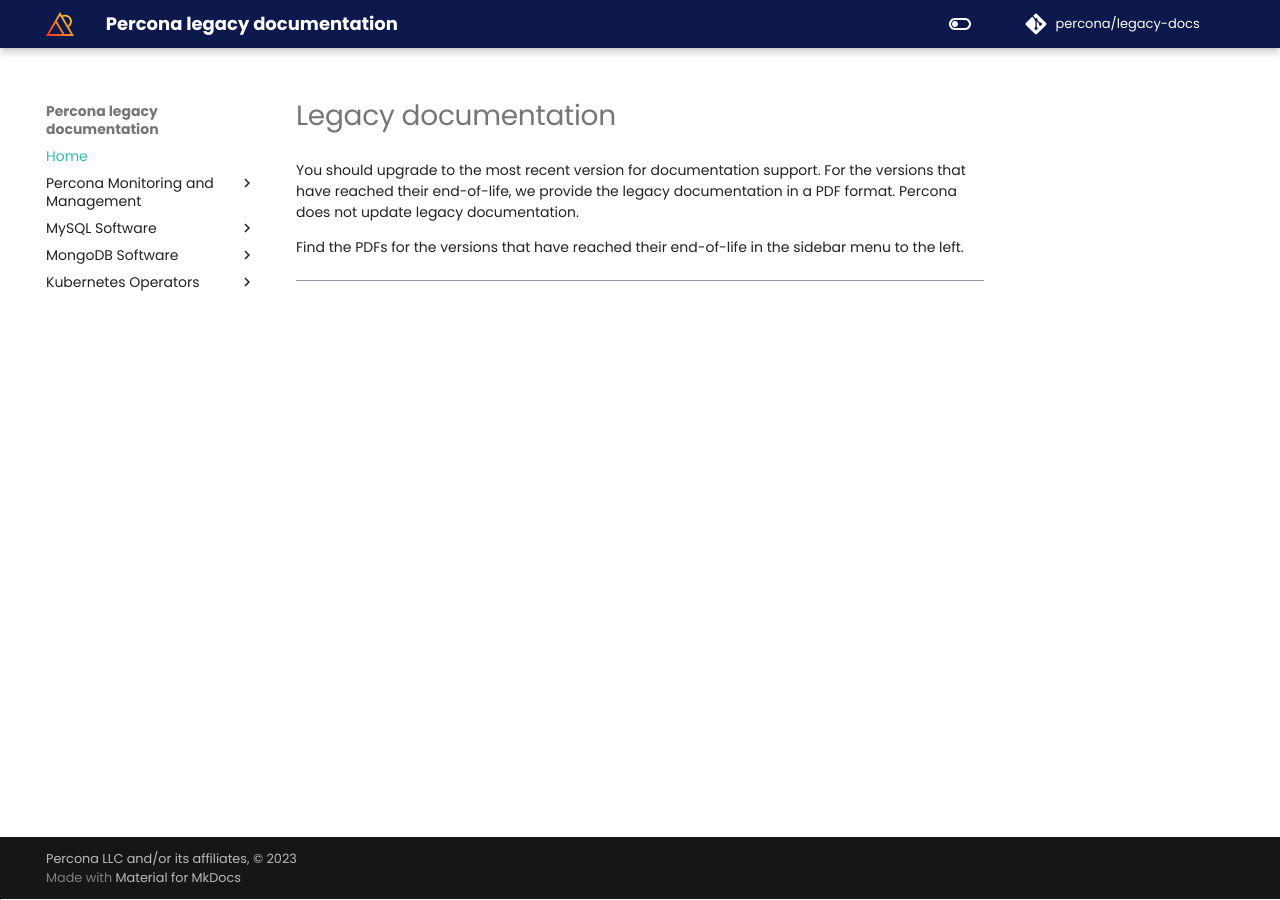
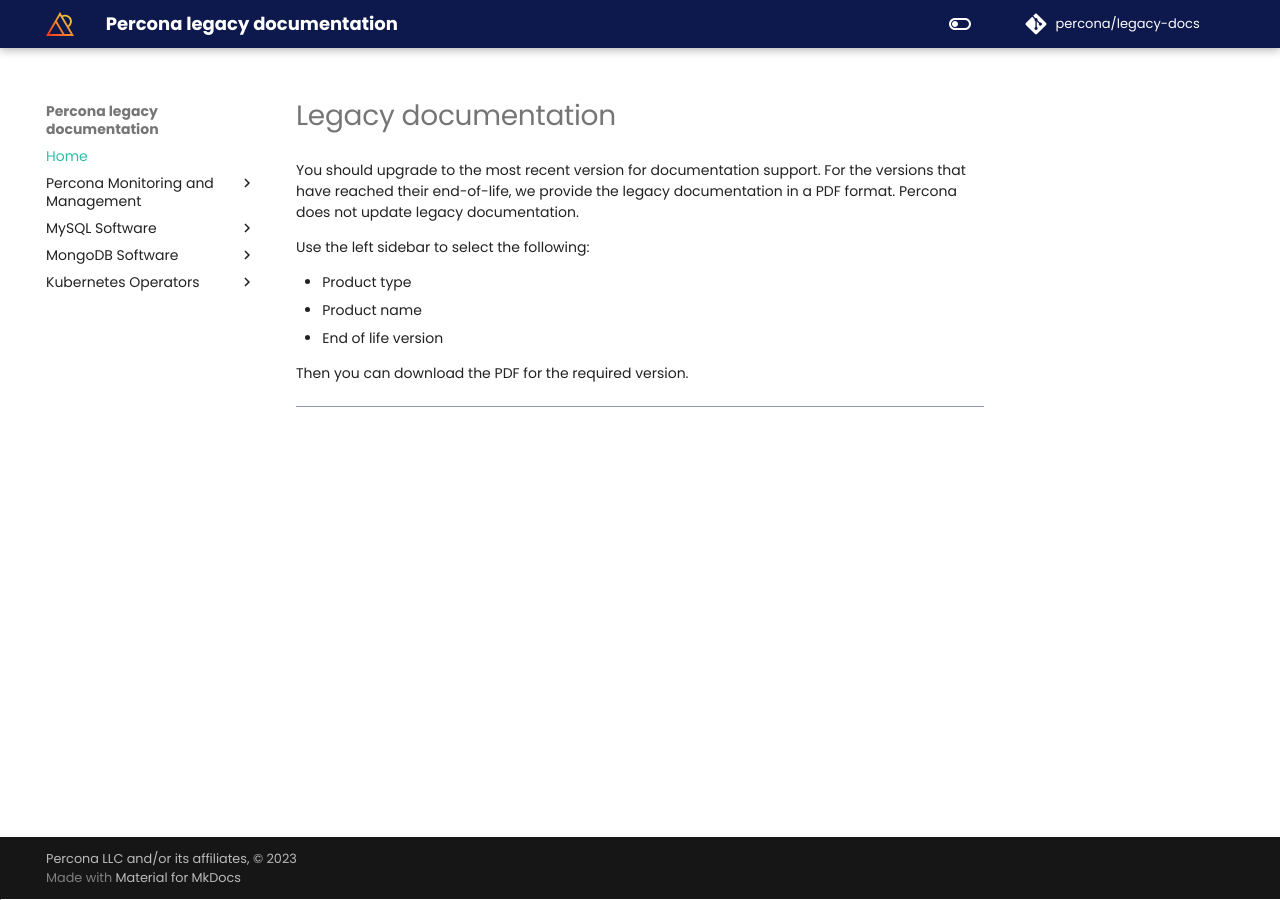
Before and after one commit to percona/legacy-docs, an MkDocs documentation site: the page built from docs/index.md, in a window 1280 px wide. Built offline with MkDocs 1.6.1 and Material for MkDocs 9.7.7, drawn with Linux system fonts in a browser that asks for light colours; nearby versions of some CDN libraries; comment, search, counter and statistics services are not loaded.

Commit message:
Update index.md

```diff
--- a/docs/index.md
+++ b/docs/index.md
@@ -2,4 +2,10 @@
 
 You should upgrade to the most recent version for documentation support. For the versions that have reached their end-of-life, we provide the legacy documentation in a PDF format. Percona does not update legacy documentation.
 
-Find the PDFs for the versions that have reached their end-of-life in the sidebar menu to the left.
+Use the left sidebar to select the following:
+
+* Product type
+* Product name
+* End of life version
+
+Then you can download the PDF for the required version.
```
